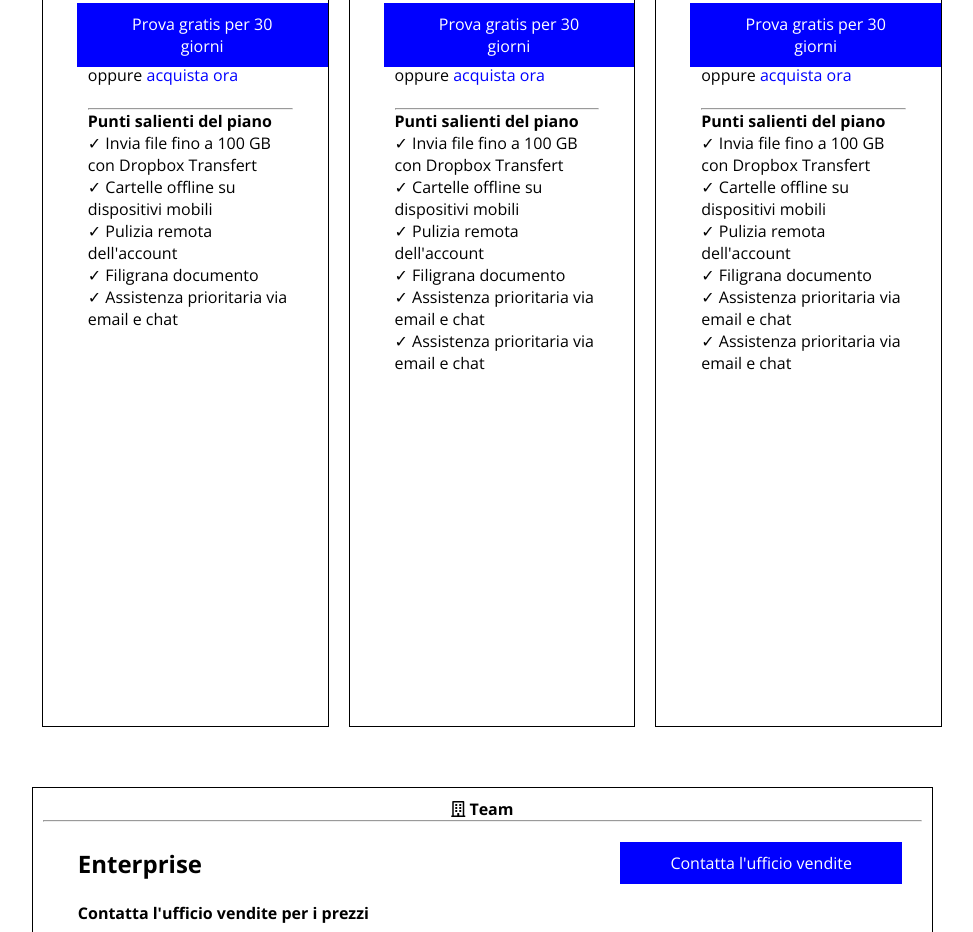
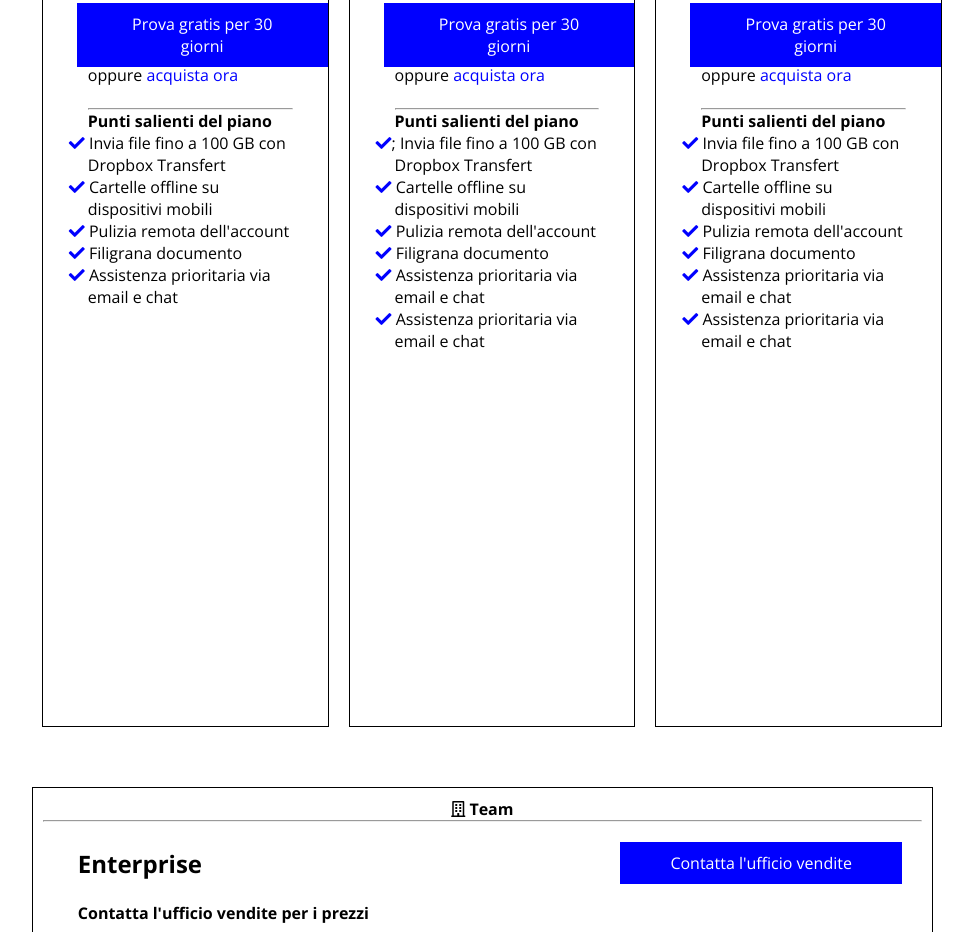
Before and after one commit to dariodeveloper92/htmlcss-dropbox, a plain HTML site: page index.html in a window 1280 px wide. Shown: the part 1438-2370 px from the top of the page, without its empty margins (173-1146 px from the left). Drawn offline with nearby package versions, Linux system fonts and the light colour scheme.

Commit message:
upddate faq

```diff
--- a/css/style.css
+++ b/css/style.css
@@ -39,7 +39,7 @@ a:hover {
 }
 
 .btn-white {
-    display: inline;
+    display: inline-block;
     padding: 16px 32px;
     background-color: white;
 }
@@ -332,6 +332,15 @@ li {
     padding: 10px;
 }
 
+.acquista-ora .specs li .fa-check{
+    color: blue;
+}
+
+.acquista-ora .specs li .fas,
+.acquista-ora .specs li .far {
+    margin-left: -19px;
+}
+
 /* barra superiore */
 .barra-sup-sinistra,
 .barra-sup-centrale,
--- a/index.html
+++ b/index.html
@@ -110,12 +110,12 @@
                     <p>oppure <a href="#" class="blue-text">acquista ora</a></p><br>
                     <hr>
                     <h4>Punti salienti del piano</h4>
-                    <ul>
-                        <li>&#10003; Invia file fino a 100 GB con Dropbox Transfert</li>
-                        <li>&#10003; Cartelle offline su dispositivi mobili</li>
-                        <li>&#10003; Pulizia remota dell'account</li>
-                        <li>&#10003; Filigrana documento</li>
-                        <li>&#10003; Assistenza prioritaria via email e chat</li>
+                    <ul class="specs">
+                        <li><i class="fas fa-check"></i> Invia file fino a 100 GB con Dropbox Transfert</li>
+                        <li><i class="fas fa-check"></i> Cartelle offline su dispositivi mobili</li>
+                        <li><i class="fas fa-check"></i> Pulizia remota dell'account</li>
+                        <li><i class="fas fa-check"></i> Filigrana documento</li>
+                        <li><i class="fas fa-check"></i> Assistenza prioritaria via email e chat</li>
                     </ul>
                 </div>
             </div>
@@ -139,13 +139,13 @@
                     <p>oppure <a href="#" class="blue-text">acquista ora</a></p><br>
                     <hr>
                     <h4>Punti salienti del piano</h4>
-                    <ul>
-                        <li>&#10003; Invia file fino a 100 GB con Dropbox Transfert</li>
-                        <li>&#10003; Cartelle offline su dispositivi mobili</li>
-                        <li>&#10003; Pulizia remota dell'account</li>
-                        <li>&#10003; Filigrana documento</li>
-                        <li>&#10003; Assistenza prioritaria via email e chat</li>
-                        <li>&#10003; Assistenza prioritaria via email e chat</li>
+                    <ul class="specs">
+                        <li><i class="fas fa-check"></i>; Invia file fino a 100 GB con Dropbox Transfert</li>
+                        <li><i class="fas fa-check"></i> Cartelle offline su dispositivi mobili</li>
+                        <li><i class="fas fa-check"></i> Pulizia remota dell'account</li>
+                        <li><i class="fas fa-check"></i> Filigrana documento</li>
+                        <li><i class="fas fa-check"></i> Assistenza prioritaria via email e chat</li>
+                        <li><i class="fas fa-check"></i> Assistenza prioritaria via email e chat</li>
                     </ul>
                 </div>
             </div>
@@ -169,13 +169,13 @@
                     <p>oppure <a href="#" class="blue-text">acquista ora</a></p><br>
                     <hr>
                     <h4>Punti salienti del piano</h4>
-                    <ul>
-                        <li>&#10003; Invia file fino a 100 GB con Dropbox Transfert</li>
-                        <li>&#10003; Cartelle offline su dispositivi mobili</li>
-                        <li>&#10003; Pulizia remota dell'account</li>
-                        <li>&#10003; Filigrana documento</li>
-                        <li>&#10003; Assistenza prioritaria via email e chat</li>
-                        <li>&#10003; Assistenza prioritaria via email e chat</li>
+                    <ul class="specs">
+                        <li><i class="fas fa-check"></i> Invia file fino a 100 GB con Dropbox Transfert</li>
+                        <li><i class="fas fa-check"></i> Cartelle offline su dispositivi mobili</li>
+                        <li><i class="fas fa-check"></i> Pulizia remota dell'account</li>
+                        <li><i class="fas fa-check"></i> Filigrana documento</li>
+                        <li><i class="fas fa-check"></i> Assistenza prioritaria via email e chat</li>
+                        <li><i class="fas fa-check"></i> Assistenza prioritaria via email e chat</li>
                     </ul>
                 </div>
             </div>
@@ -307,23 +307,23 @@
                 <hr class="line">
                 <div>
                     <div class="faq-inline prima">Qual'è la differenza tra Dropbox Business Standard e Dropbox Business Advanced? <a href="#">&#711;</a></div>
-                    <textarea name="ciao" id="" cols="30" rows="10" class="faq-none prima">ciao - uno </textarea>
+                    <p  class="faq-none prima">ciao - uno <a href="#">&#711;</a></p>
                     <!-- textare faq da modificare -->
                 </div>
                 <hr class="line">
                 <div>
                     <div class="faq-inline seconda">Qual'è la differenza tra Dropbox Business Standard e Dropbox Business Advanced? <a href="#">&#711;</a></div>
-                    <div class="faq-none seconda">ciao - due <a href="#">&#711;</a></div>
+                    <p  class="faq-none seconda">ciao - due <a href="#">&#711;</a></p>
                 </div>
                 <hr class="line">
                 <div>
                     <div class="faq-inline terza">Qual'è la differenza tra Dropbox Business Standard e Dropbox Business Advanced? <a href="#">&#711;</a></div>
-                    <div class="faq-none terza">ciao - tre <a href="#">&#711;</a></div>
+                    <p  class="faq-none terza">ciao - tre <a href="#">&#711;</a></p>
                 </div>
                 <hr class="line">
                 <div>
                     <div class="faq-inline quarta">Qual'è la differenza tra Dropbox Business Standard e Dropbox Business Advanced? <a href="#">&#711;</a></div>
-                    <div class="faq-none quarta">ciao - quattro <a href="#">&#711;</a></div>
+                    <p  class="faq-none quarta">ciao - quattro <a href="#">&#711;</a></p>
                 </div>
                 <hr class="line">
             </div>
```
